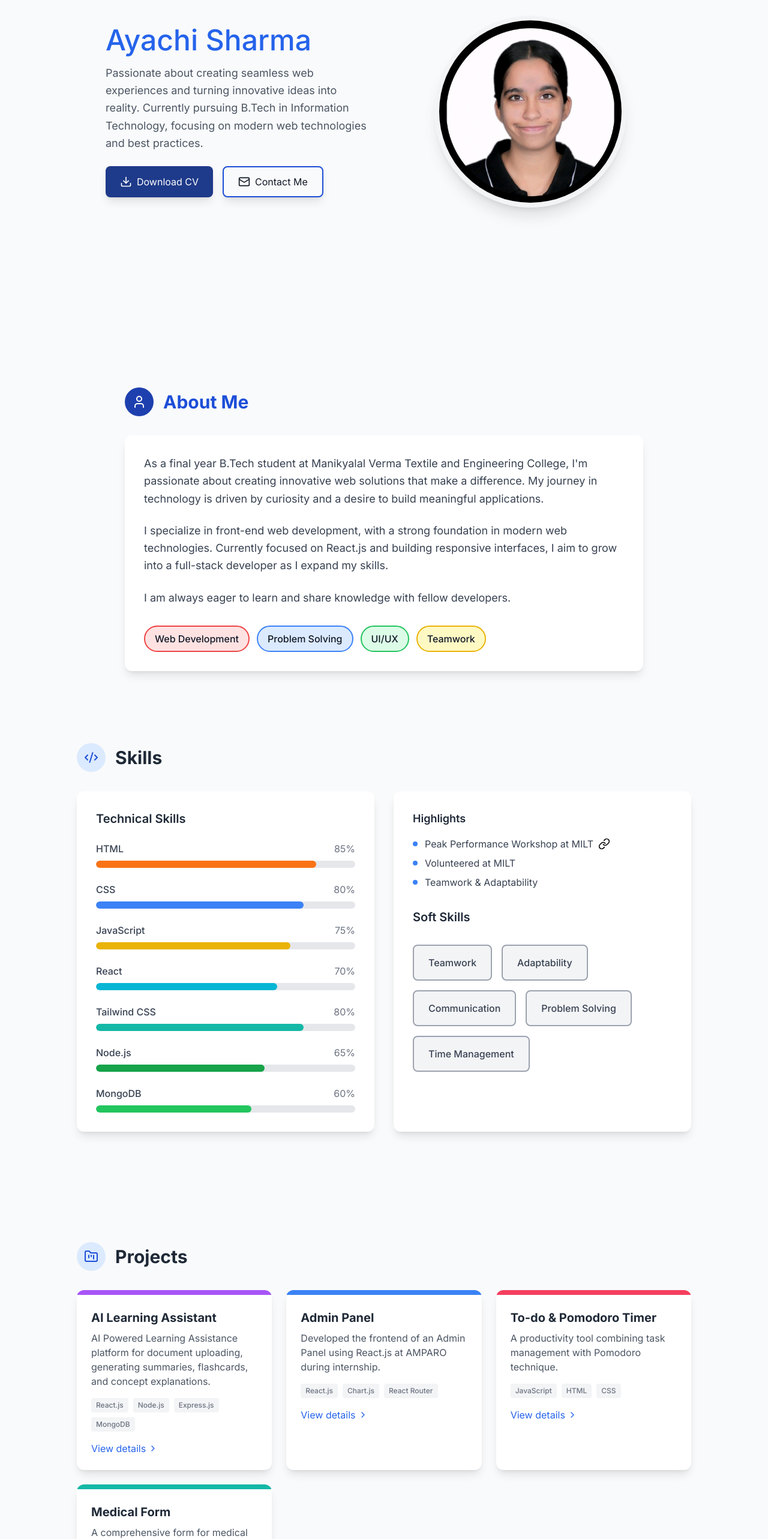
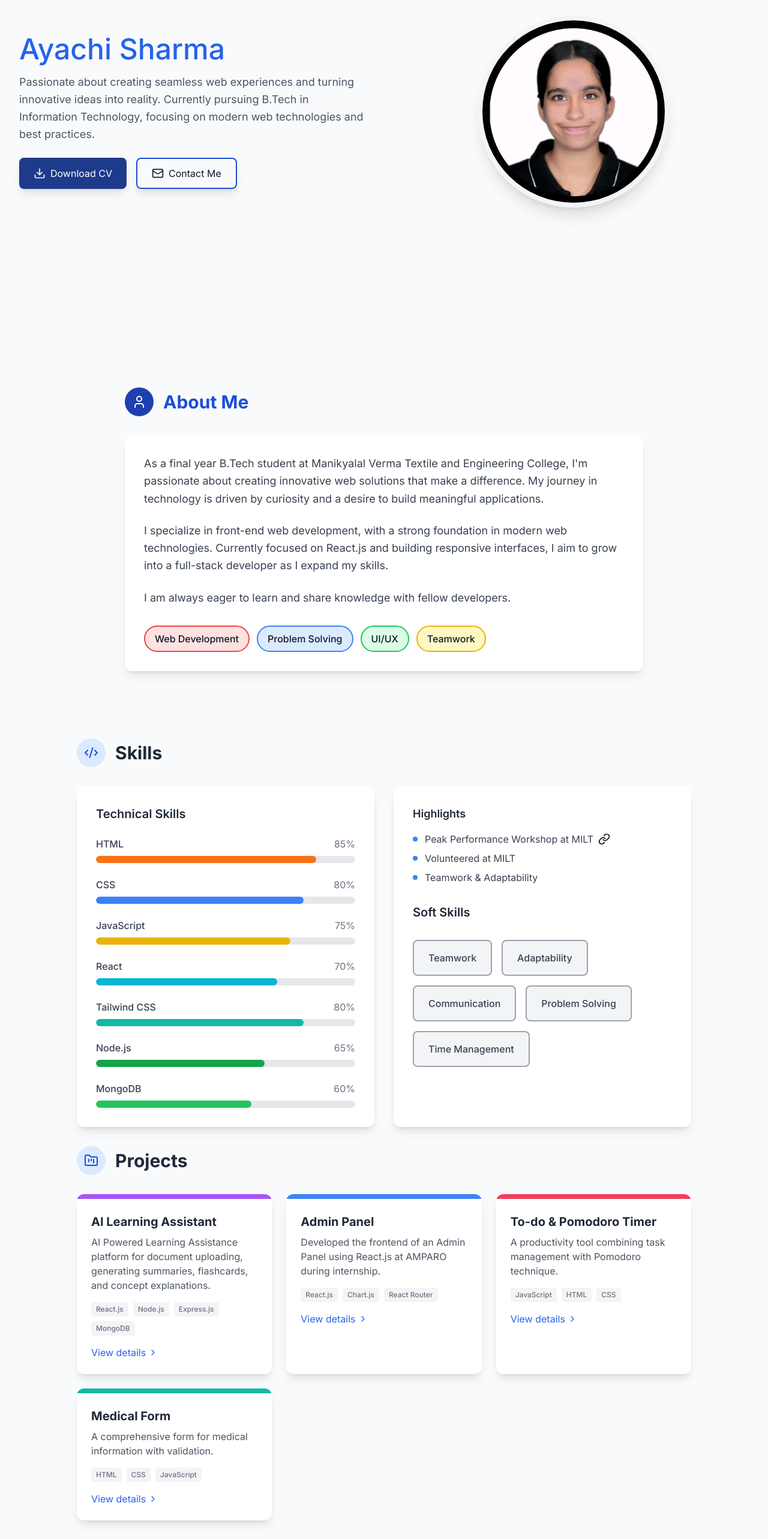
Before and after one commit to Ayachi-Sharma/ayachi-portfolio, a React (Vite) app: page / in a window 1280 px wide. Shown: the part 234-2800 px from the top of the page at 60% size. Built offline with nearby package versions, Linux system fonts and the light colour scheme.

Commit message:
updated portfolio links

```diff
--- a/src/components/Hero.tsx
+++ b/src/components/Hero.tsx
@@ -21,7 +21,7 @@ const Hero: React.FC = () => {
 
   return (
     <section id="home" className="min-h-screen flex items-center justify-center pt-10 relative">
-      <div className="container mx-auto px-36 flex flex-col md:flex-row items-center gap-12">
+      <div className="container mx-auto px-30 flex flex-col md:flex-row items-center gap-12">
         <motion.div
           initial={{ opacity: 0, x: -50 }}
           animate={{ opacity: 1, x: 0 }}
--- a/src/components/Projects.tsx
+++ b/src/components/Projects.tsx
@@ -95,7 +95,7 @@ const Projects: React.FC = () => {
     <section
       id="projects"
       ref={sectionRef}
-      className={`py-36 transition-opacity duration-1000 ${
+      className={`py-30 transition-opacity duration-1000 ${
         isVisible ? 'opacity-100' : 'opacity-0'
       }`}
     >
--- a/src/components/Skills.tsx
+++ b/src/components/Skills.tsx
@@ -56,7 +56,7 @@ const Skills: React.FC = () => {
     <section
       id="skills"
       ref={sectionRef}
-      className={`py-10 transition-opacity duration-1000 ${
+      className={`py-8 transition-opacity duration-1000 ${
         isVisible ? 'opacity-100' : 'opacity-0'
       }`}
     >
```
